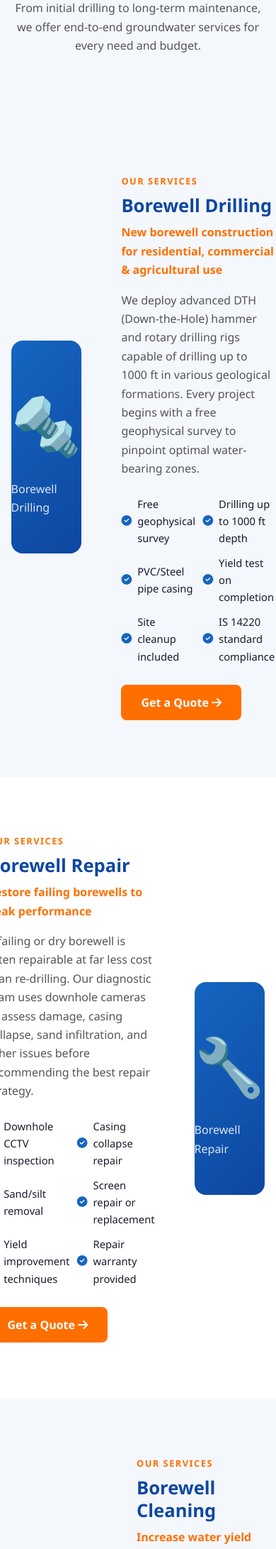
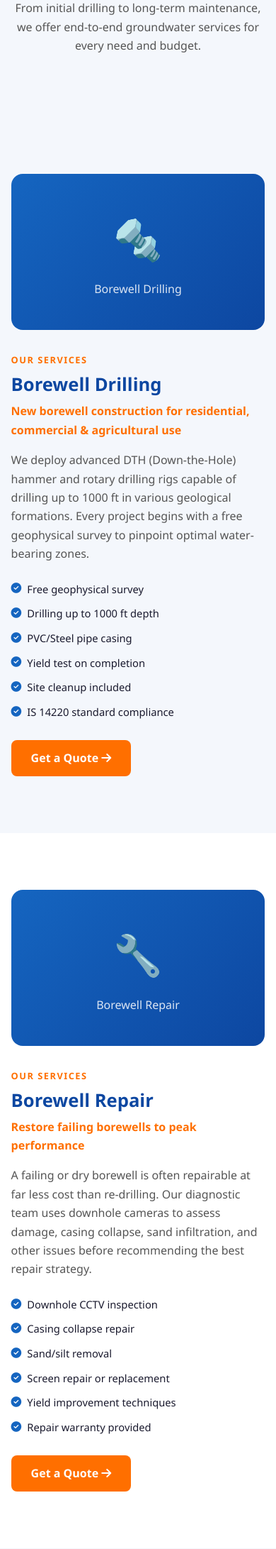
Before and after one commit to narender-web/boringwell, a PHP site: page /services.php in a window 390 px wide. Shown: the part 479-2662 px from the top of the page at 71% size. Run offline with PHP 8.4, Linux system fonts and the light colour scheme.

Commit message:
fix: update email, fix services mobile responsiveness, update areas to NCR regions
Agent-Logs-Url: https://github.com/narender-web/boringwell/sessions/165642a0-f6c8-40ad-874a-623c372de73b

Co-authored-by: narender-web <227838930+narender-web@users.noreply.github.com>

```diff
--- a/css/style.css
+++ b/css/style.css
@@ -1236,3 +1236,32 @@ footer.main-footer {
 @media (max-width: 600px) {
     .modal-container { padding: 2rem 1.25rem 1.5rem; }
 }
+
+/* ===========================
+   Services Detail Page Grid
+=========================== */
+.service-detail-grid {
+    display: grid;
+    grid-template-columns: 1fr 1fr;
+    gap: 3.5rem;
+    align-items: center;
+}
+
+.service-detail-grid.flip { direction: rtl; }
+.service-detail-grid.flip > * { direction: ltr; }
+
+@media (max-width: 768px) {
+    .service-detail-grid,
+    .service-detail-grid.flip {
+        grid-template-columns: 1fr;
+        direction: ltr;
+        gap: 2rem;
+    }
+    .service-detail-grid .service-icon-box {
+        height: 220px !important;
+        font-size: 3.5rem !important;
+    }
+    .service-detail-grid .feature-list {
+        grid-template-columns: 1fr !important;
+    }
+}
--- a/includes/header.php
+++ b/includes/header.php
@@ -3,7 +3,7 @@
 define('SITE_NAME',    'Ganga Boring');
 define('SITE_PHONE',   '+91 98765 43210');
 define('SITE_PHONE2',  '+91 98765 43211');
-define('SITE_EMAIL',   'online.narender@gmail.com');
+define('SITE_EMAIL',   'jitu@gangaborwellharyana.com');
 define('SITE_ADDRESS', 'No. 12, Main Road, Bangalore - 560001, Karnataka, India');
 define('SITE_HOURS',   'Mon – Sat: 8:00 AM – 7:00 PM');
 
--- a/index.php
+++ b/index.php
@@ -227,12 +227,12 @@ include 'includes/header.php';
         <div class="section-title">
             <h2>Areas We Serve</h2>
             <span class="underline"></span>
-            <p>Providing borewell services across Bangalore and major districts of Karnataka.</p>
+            <p>Providing borewell services across the NCR region and surrounding districts of Haryana.</p>
         </div>
 
         <div class="areas-grid">
             <?php
-            $areas = ['Whitefield','Koramangala','Marathahalli','Electronic City','Jayanagar','JP Nagar','Hebbal','Yelahanka','Mysuru','Tumkur','Mandya','Hassan','Ramanagara','Kolar','Chikkaballapur','Doddaballapur','Nelamangala','Devanahalli'];
+            $areas = ['New Delhi','Noida','Greater Noida','Gurgaon (Gurugram)','Faridabad','Ghaziabad','Indirapuram','Vasundhara','Dwarka','Rohini','Sonipat','Panipat','Bahadurgarh','Manesar','Ballabhgarh','Palwal','Meerut','Rewari'];
             foreach ($areas as $a): ?>
             <div class="area-item"><i class="fas fa-map-marker-alt"></i><?php echo htmlspecialchars($a); ?></div>
             <?php endforeach; ?>
--- a/process-contact.php
+++ b/process-contact.php
@@ -19,7 +19,7 @@ use PHPMailer\PHPMailer\Exception;
 // Site constants (mirrored from includes/header.php)
 if (!defined('SITE_PHONE')) {
     define('SITE_PHONE', '+91 98765 43210');
-    define('SITE_EMAIL', 'online.narender@gmail.com');
+    define('SITE_EMAIL', 'jitu@gangaborwellharyana.com');
 }
 
 // Only handle POST
@@ -106,7 +106,7 @@ try {
     $mail->Port       = SMTP_PORT;
 
     $mail->setFrom(SMTP_FROM, SMTP_FROM_NAME);
-    $mail->addAddress('online.narender@gmail.com', 'Ganga Boring');
+    $mail->addAddress('jitu@gangaborwellharyana.com', 'Ganga Boring');
     $mail->addReplyTo($email, $name);
 
     $mail->Subject = 'New Enquiry from Website – ' . $name;
--- a/services.php
+++ b/services.php
@@ -79,24 +79,24 @@ foreach ($services as $idx => $svc):
 ?>
 <section id="<?php echo $svc['id']; ?>" style="padding:5rem 0;background:<?php echo $bg; ?>;">
     <div class="container">
-        <div style="display:grid;grid-template-columns:1fr 1fr;gap:3.5rem;align-items:center;<?php echo $flip ? 'direction:rtl' : ''; ?>">
+        <div class="service-detail-grid<?php echo $flip ? ' flip' : ''; ?>">
 
             <!-- Visual -->
-            <div style="<?php echo $flip ? 'direction:ltr' : ''; ?>">
-                <div style="width:100%;height:300px;background:linear-gradient(135deg,var(--primary) 0%,var(--primary-dark) 100%);border-radius:16px;display:flex;flex-direction:column;align-items:center;justify-content:center;color:var(--white);font-size:5rem;gap:.75rem;">
+            <div>
+                <div class="service-icon-box" style="width:100%;height:300px;background:linear-gradient(135deg,var(--primary) 0%,var(--primary-dark) 100%);border-radius:16px;display:flex;flex-direction:column;align-items:center;justify-content:center;color:var(--white);font-size:5rem;gap:.75rem;">
                     <?php echo $svc['icon']; ?>
                     <span style="font-size:1rem;opacity:.85;"><?php echo htmlspecialchars($svc['title']); ?></span>
                 </div>
             </div>
 
             <!-- Content -->
-            <div style="<?php echo $flip ? 'direction:ltr' : ''; ?>">
+            <div>
                 <div style="font-size:.8rem;font-weight:700;text-transform:uppercase;letter-spacing:1.5px;color:var(--accent);margin-bottom:.5rem;">Our Services</div>
                 <h2 style="color:var(--primary-dark);margin-bottom:.5rem;"><?php echo htmlspecialchars($svc['title']); ?></h2>
                 <p style="color:var(--accent);font-weight:600;margin-bottom:1rem;"><?php echo $svc['tagline']; ?></p>
                 <p style="color:var(--text-gray);margin-bottom:1.5rem;"><?php echo htmlspecialchars($svc['desc']); ?></p>
 
-                <ul style="display:grid;grid-template-columns:1fr 1fr;gap:.65rem;margin-bottom:1.75rem;">
+                <ul class="feature-list" style="display:grid;grid-template-columns:1fr 1fr;gap:.65rem;margin-bottom:1.75rem;">
                     <?php foreach ($svc['features'] as $feat): ?>
                     <li style="display:flex;align-items:center;gap:.5rem;font-size:.92rem;">
                         <i class="fas fa-check-circle" style="color:var(--primary);"></i>
```
